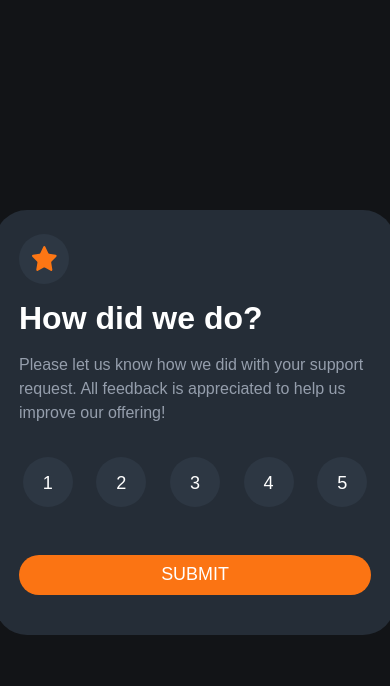
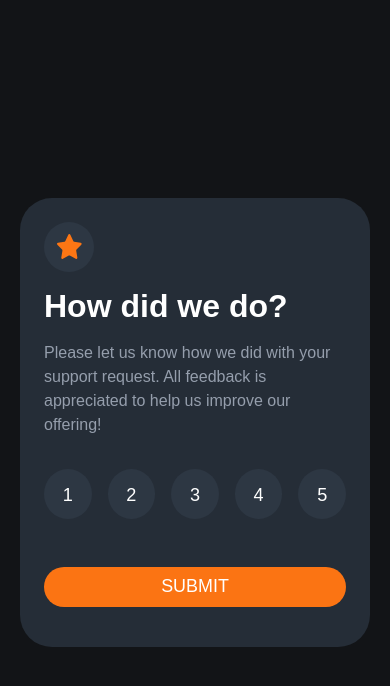
Before and after one commit to sharan-senthilkumar/Frontendmentor-Interactive-rating-component, a Flask app: page / in a window 390 px wide. Shown: the top 686 px of the page. Run offline with Flask 3, Linux system fonts and the light colour scheme.

Commit message:
Update style.css

```diff
--- a/static/css/style.css
+++ b/static/css/style.css
@@ -132,4 +132,9 @@ button:hover{
     border-radius: 2rem;
 }
 
-/* star:50px */
+@media screen and (max-width:420px) {
+    .card{
+        width:100%;
+        max-width: 350px;
+    }
+}
```
